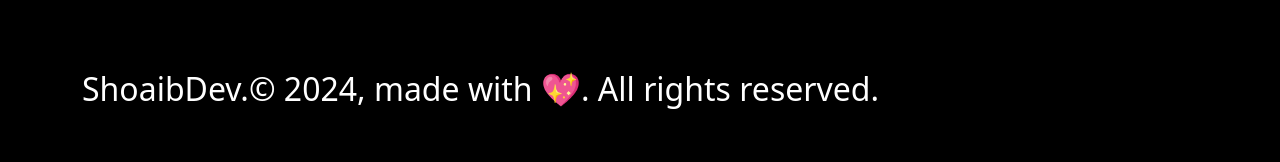
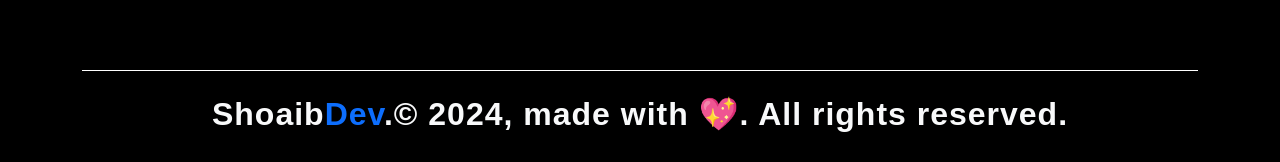
Before and after one commit to alialishoaibali1254/MShoaibDEV, a React (Vite) app: page / in a window 1280 px wide. Shown: the part 2890-3052 px from the top of the page. Before the commit the page ends 3006 px from the top, so only its background shows below. Built offline with nearby package versions, Linux system fonts and the light colour scheme.

Commit message:
Update Foter.jsx

```diff
--- a/src/components/Foter.jsx
+++ b/src/components/Foter.jsx
@@ -1,14 +1,15 @@
-import React from 'react'
+import React from 'react';
 
-const footer = () => {
+const Footer = () => {
   return (
-    <>
-    <div className='footers'>
-        <h2>Shoaib<span>Dev</span>.© 2024, made with 💖. All rights reserved.</h2>
-    </div>
+    <footer className="bg-transparent text-white py-4 mt-5">
+      <div className="container-fluid text-center">
+        <h2 className="footer-text">
+          Shoaib<span className="text-primary">Dev</span>.© 2024, made with 💖. All rights reserved.
+        </h2>
+      </div>
+    </footer>
+  );
+};
 
-   </>
-  )
-}
-
-export default footer
+export default Footer;
```
